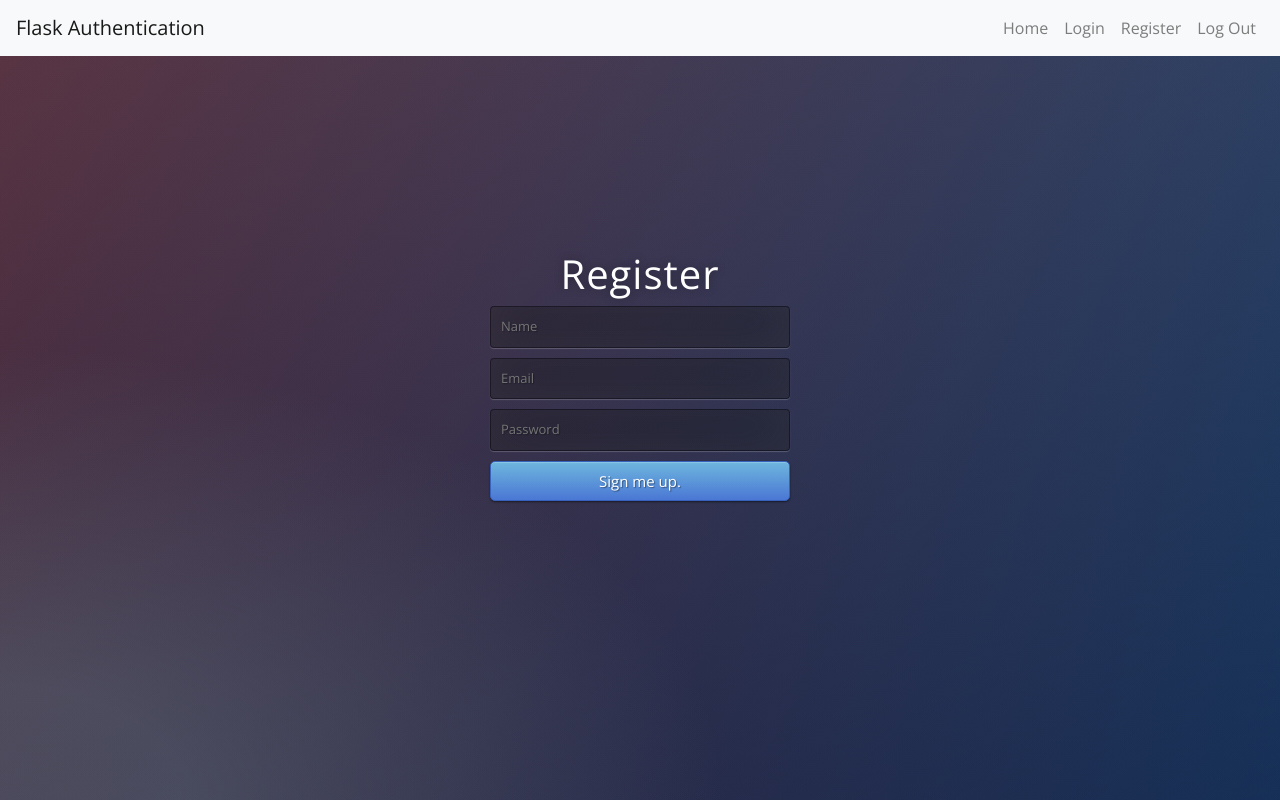
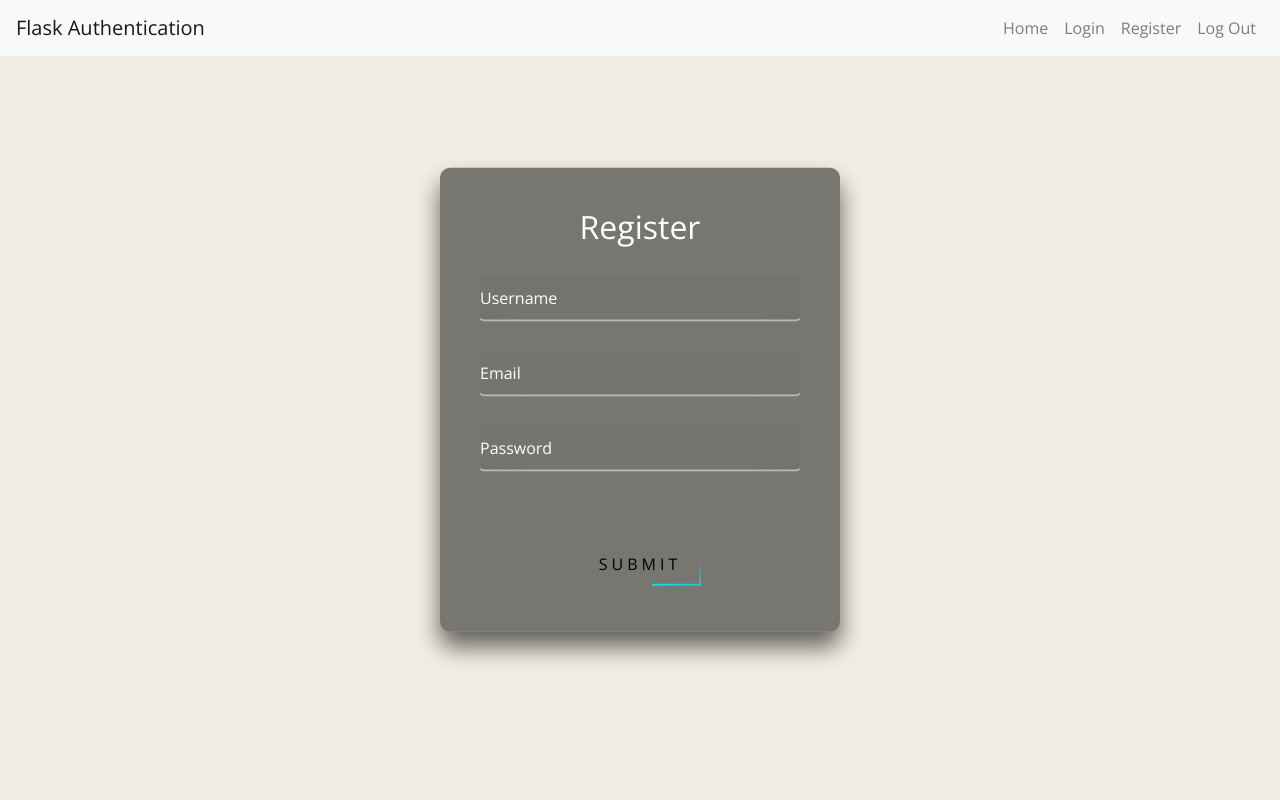
Before and after one commit to Patalin/Authentication-with-Flask-and-Python, a Flask app: page /register in a window 1280 px wide. Run offline with Flask 2, Linux system fonts and the light colour scheme; some libraries are stand-ins or nearby versions.

Commit message:
Changes made on the style of this website

```diff
--- /dev/null
+++ b/static/css/login_box_style.css
@@ -0,0 +1,164 @@
+.login-box {
+  position: absolute;
+  top: 50%;
+  left: 50%;
+  width: 400px;
+  padding: 40px;
+  transform: translate(-50%, -50%);
+  background: rgba(0,0,0,.5);
+  box-sizing: border-box;
+  box-shadow: 0 15px 25px rgba(0,0,0,.6);
+  border-radius: 10px;
+}
+
+.login-box h2 {
+  margin: 0 0 30px;
+  padding: 0;
+  color: #fff;
+  text-align: center;
+}
+
+.login-box .user-box {
+  position: relative;
+}
+
+.login-box .user-box input {
+  width: 100%;
+  padding: 10px 0;
+  font-size: 16px;
+  color: #fff;
+  margin-bottom: 30px;
+  border: none;
+  border-bottom: 1px solid #fff;
+  outline: none;
+  background: transparent;
+}
+.login-box .user-box label {
+  position: absolute;
+  top:0;
+  left: 0;
+  padding: 10px 0;
+  font-size: 16px;
+  color: #fff;
+  pointer-events: none;
+  transition: .5s;
+}
+
+.login-box .user-box input:focus ~ label,
+.login-box .user-box input:valid ~ label {
+  top: -20px;
+  left: 0;
+  color: #03e9f4;
+  font-size: 12px;
+}
+
+.login-box form a {
+  position: relative;
+  display: inline-block;
+  padding: 10px 20px;
+  color: #03e9f4;
+  font-size: 16px;
+  text-decoration: none;
+  text-transform: uppercase;
+  overflow: hidden;
+  transition: .5s;
+  margin-top: 40px;
+  letter-spacing: 4px
+}
+
+.login-box a:hover {
+  background: #03e9f4;
+  color: #fff;
+  border-radius: 5px;
+  box-shadow: 0 0 5px #03e9f4,
+              0 0 25px #03e9f4,
+              0 0 50px #03e9f4,
+              0 0 100px #03e9f4;
+}
+
+.login-box a span {
+  position: absolute;
+  display: block;
+}
+
+.login-box a span:nth-child(1) {
+  top: 0;
+  left: -100%;
+  width: 100%;
+  height: 2px;
+  background: linear-gradient(90deg, transparent, #03e9f4);
+  animation: btn-anim1 1s linear infinite;
+}
+
+@keyframes btn-anim1 {
+  0% {
+    left: -100%;
+  }
+  50%,100% {
+    left: 100%;
+  }
+}
+
+.login-box a span:nth-child(2) {
+  top: -100%;
+  right: 0;
+  width: 2px;
+  height: 100%;
+  background: linear-gradient(180deg, transparent, #03e9f4);
+  animation: btn-anim2 1s linear infinite;
+  animation-delay: .25s
+}
+
+@keyframes btn-anim2 {
+  0% {
+    top: -100%;
+  }
+  50%,100% {
+    top: 100%;
+  }
+}
+
+.login-box a span:nth-child(3) {
+  bottom: 0;
+  right: -100%;
+  width: 100%;
+  height: 2px;
+  background: linear-gradient(270deg, transparent, #03e9f4);
+  animation: btn-anim3 1s linear infinite;
+  animation-delay: .5s
+}
+
+@keyframes btn-anim3 {
+  0% {
+    right: -100%;
+  }
+  50%,100% {
+    right: 100%;
+  }
+}
+
+.login-box a span:nth-child(4) {
+  bottom: -100%;
+  left: 0;
+  width: 2px;
+  height: 100%;
+  background: linear-gradient(360deg, transparent, #03e9f4);
+  animation: btn-anim4 1s linear infinite;
+  animation-delay: .75s
+}
+
+@keyframes btn-anim4 {
+  0% {
+    bottom: -100%;
+  }
+  50%,100% {
+    bottom: 100%;
+  }
+}
+
+button {
+
+    background: transparent;
+    border: none !important;
+    font-size:0;
+}
--- a/static/css/styles.css
+++ b/static/css/styles.css
@@ -17,13 +17,8 @@
 	width: 100%;
 	height:100%;
 	font-family: 'Open Sans', sans-serif;
-	background: #092756;
-	background: -moz-radial-gradient(0% 100%, ellipse cover, rgba(104,128,138,.4) 10%,rgba(138,114,76,0) 40%),-moz-linear-gradient(top,  rgba(57,173,219,.25) 0%, rgba(42,60,87,.4) 100%), -moz-linear-gradient(-45deg,  #670d10 0%, #092756 100%);
-	background: -webkit-radial-gradient(0% 100%, ellipse cover, rgba(104,128,138,.4) 10%,rgba(138,114,76,0) 40%), -webkit-linear-gradient(top,  rgba(57,173,219,.25) 0%,rgba(42,60,87,.4) 100%), -webkit-linear-gradient(-45deg,  #670d10 0%,#092756 100%);
-	background: -o-radial-gradient(0% 100%, ellipse cover, rgba(104,128,138,.4) 10%,rgba(138,114,76,0) 40%), -o-linear-gradient(top,  rgba(57,173,219,.25) 0%,rgba(42,60,87,.4) 100%), -o-linear-gradient(-45deg,  #670d10 0%,#092756 100%);
-	background: -ms-radial-gradient(0% 100%, ellipse cover, rgba(104,128,138,.4) 10%,rgba(138,114,76,0) 40%), -ms-linear-gradient(top,  rgba(57,173,219,.25) 0%,rgba(42,60,87,.4) 100%), -ms-linear-gradient(-45deg,  #670d10 0%,#092756 100%);
-	background: -webkit-radial-gradient(0% 100%, ellipse cover, rgba(104,128,138,.4) 10%,rgba(138,114,76,0) 40%), linear-gradient(to bottom,  rgba(57,173,219,.25) 0%,rgba(42,60,87,.4) 100%), linear-gradient(135deg,  #670d10 0%,#092756 100%);
-	filter: progid:DXImageTransform.Microsoft.gradient( startColorstr='#3E1D6D', endColorstr='#092756',GradientType=1 );
+	background: #f2eee3;
+    text-align: center;
 }
 
 a {
@@ -46,7 +41,7 @@
 .box h1 { color: #fff; text-shadow: 0 0 10px rgba(0,0,0,0.3); letter-spacing:1px; text-align:center; }
 .container {
     margin-top: 10rem;
-	text-align: center;
+	text-align: center
 }
 .container h1 { color: #fff; text-shadow: 0 0 10px rgba(0,0,0,0.3); letter-spacing:1px; text-align:center; }
 input {
--- a/templates/base.html
+++ b/templates/base.html
@@ -8,6 +8,9 @@
     <title>Flask Authentication</title>
     <link rel="stylesheet" href="https://stackpath.bootstrapcdn.com/bootstrap/4.5.2/css/bootstrap.min.css">
     <link rel="stylesheet" href="{{ url_for('static', filename='css/styles.css')}}">
+    <link rel="stylesheet" href="{{ url_for('static', filename='css/login_box_style.css')}}">
+
+
 </head>
 
 <body>
--- a/templates/register.html
+++ b/templates/register.html
@@ -2,13 +2,32 @@
 {% block content %}
 
 <div class="box">
-	<h1>Register</h1>
+   <div class="login-box">
+  <h2>Register</h2>
     <form action="{{ url_for('register') }}" method="post">
-    	<input type="text" name="name" placeholder="Name" required="required" />
-		<input type="email" name="email" placeholder="Email" required="required" />
-        <input type="password" name="password" placeholder="Password" required="required" />
-        <button type="submit" class="btn btn-primary btn-block btn-large">Sign me up.</button>
+        <div class="user-box">
+      <input type="text" name="name" required="required">
+      <label>Username</label>
+    </div>
+        <div class="user-box">
+      <input type="text" name="email" required="required">
+      <label>Email</label>
+    </div>
+    <div class="user-box">
+      <input type="password" name="password" required="required">
+      <label>Password</label>
+    </div>
+    <button type="submit">
+        <a>
+      <span></span>
+      <span></span>
+      <span></span>
+      <span></span>
+      Submit
+        </a>
+    </button>
     </form>
+        </div>
 </div>
 
 {% endblock %}
```
Also changed, not shown: templates/index.html (+21 -3 lines), templates/login.html (+21 -5 lines), users.db.
